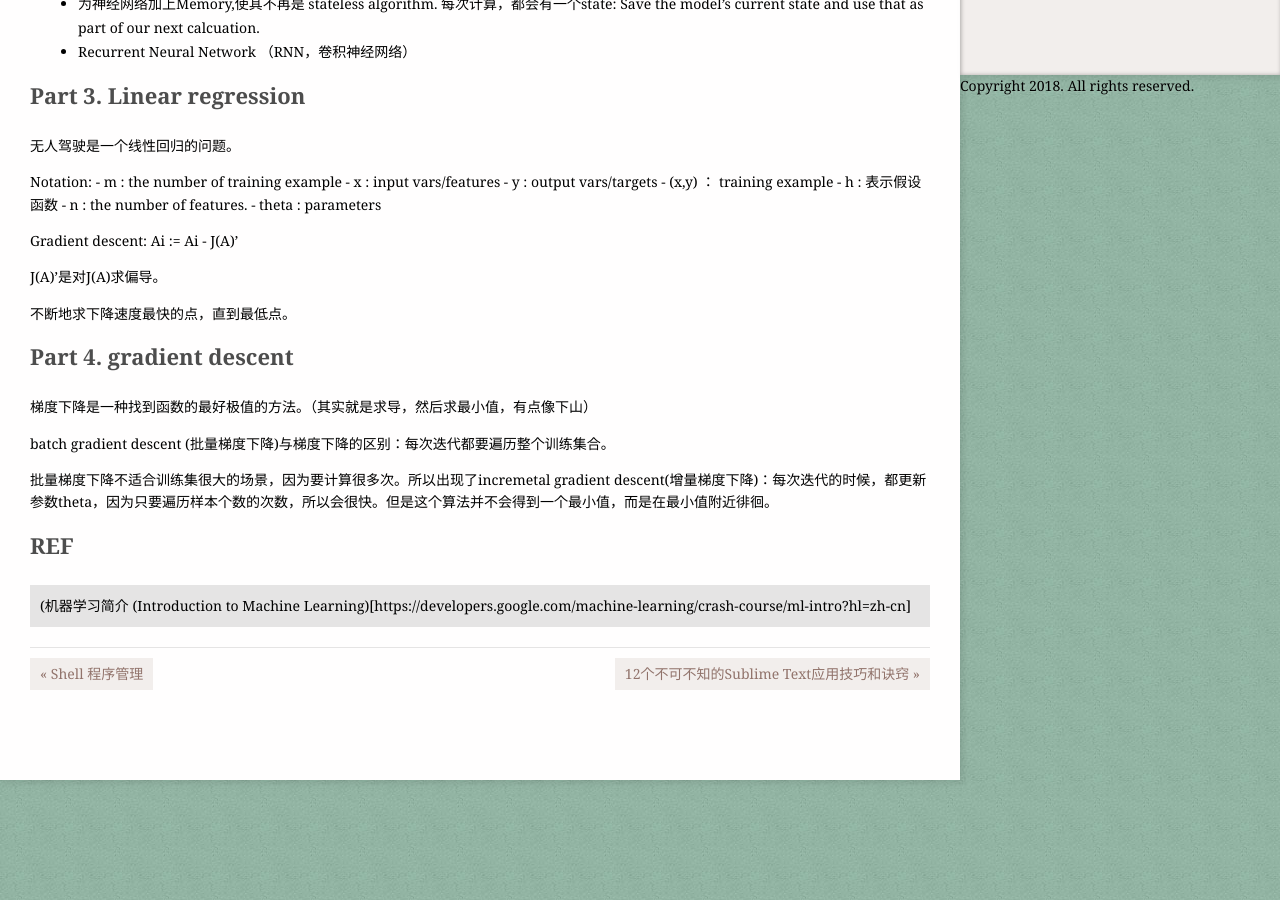
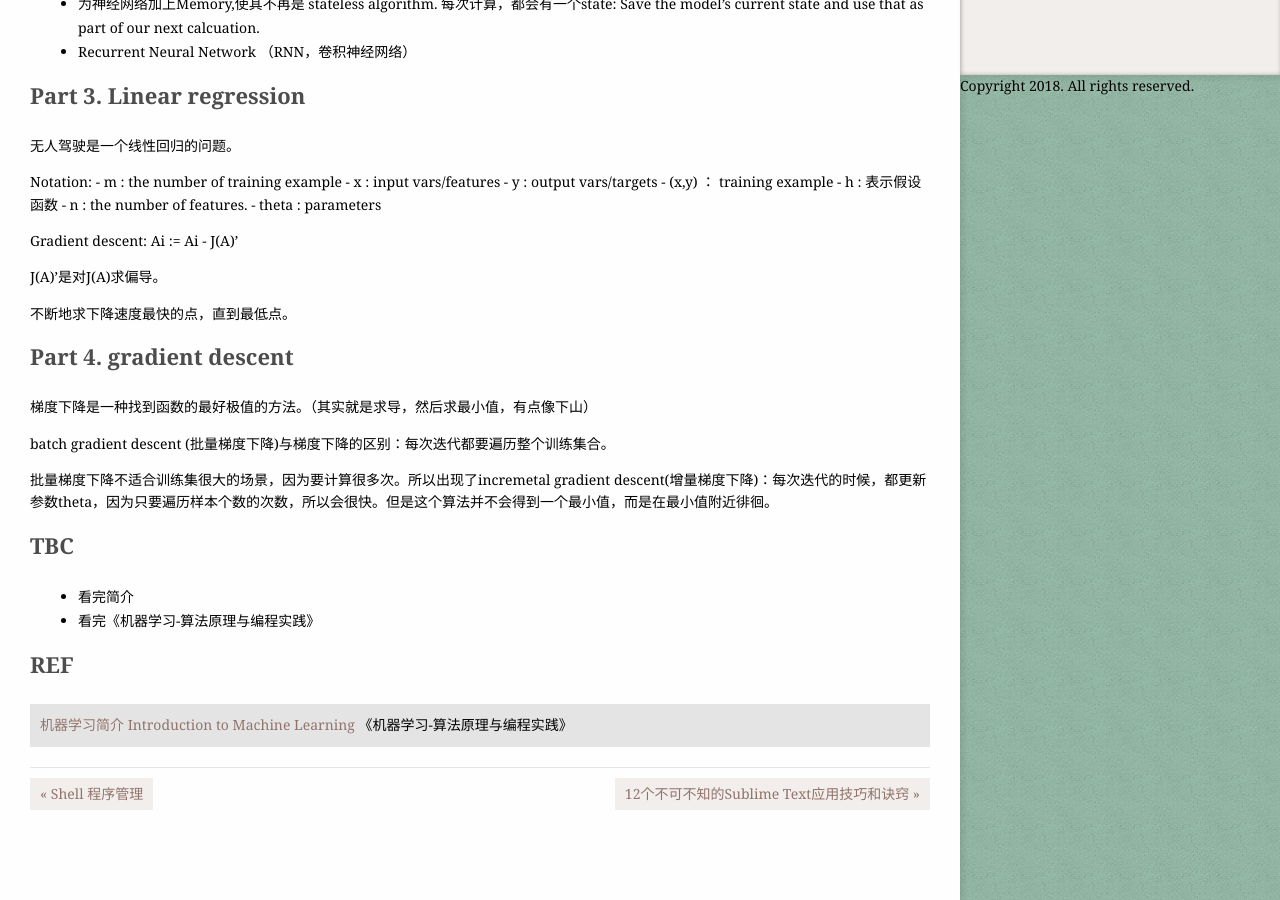
Before and after one commit to CowAndCat/CowAndCat.github.io, a Jekyll site: the page built from _posts/ai_ml_nlp/2017-09-06-ml-learning.md, in a window 1280 px wide and 900 px high, scrolled down 777 px. Built offline with Jekyll 4.4.1, drawn with Linux system fonts in a browser that asks for light colours.

```diff
--- a/_posts/ai_ml_nlp/2017-09-06-ml-learning.md
+++ b/_posts/ai_ml_nlp/2017-09-06-ml-learning.md
@@ -58,6 +58,10 @@ batch gradient descent (批量梯度下降)与梯度下降的区别：每次迭
 
 批量梯度下降不适合训练集很大的场景，因为要计算很多次。所以出现了incremetal gradient descent(增量梯度下降)：每次迭代的时候，都更新参数theta，因为只要遍历样本个数的次数，所以会很快。但是这个算法并不会得到一个最小值，而是在最小值附近徘徊。
 
+# TBC
+- 看完简介
+- 看完《机器学习-算法原理与编程实践》
 
 # REF
-> (机器学习简介 (Introduction to Machine Learning)[https://developers.google.com/machine-learning/crash-course/ml-intro?hl=zh-cn]
+> [机器学习简介 Introduction to Machine Learning](https://developers.google.com/machine-learning/crash-course/ml-intro?hl=zh-cn)
+> 《机器学习-算法原理与编程实践》
```
Also changed, not shown: _posts/ai_ml_nlp/2016-06-16-nlp-introduction.md (deleted, +0 -8 lines), _posts/ai_ml_nlp/2017-03-21-ml.md (deleted, +0 -16 lines), _posts/ai_ml_nlp/2017-03-24-ad-cad.md (+1 -1 lines), _posts/ai_ml_nlp/2018-04-04-ml-neturalNetwork.md (+1 -1 lines), _posts/ai_ml_nlp/2018-10-26-nlp-chineseWordMatch.md (+1 -1 lines), _posts/lang_cpp_php_python/2017-04-07-cpp-gflags.md (+1 -1 lines), _posts/lang_cpp_php_python/2018-12-11-cpp-crypt-project.md (+5 -0 lines), _posts/life_house_car_money/2016-04-28-uqer.md (deleted, +0 -11 lines).
